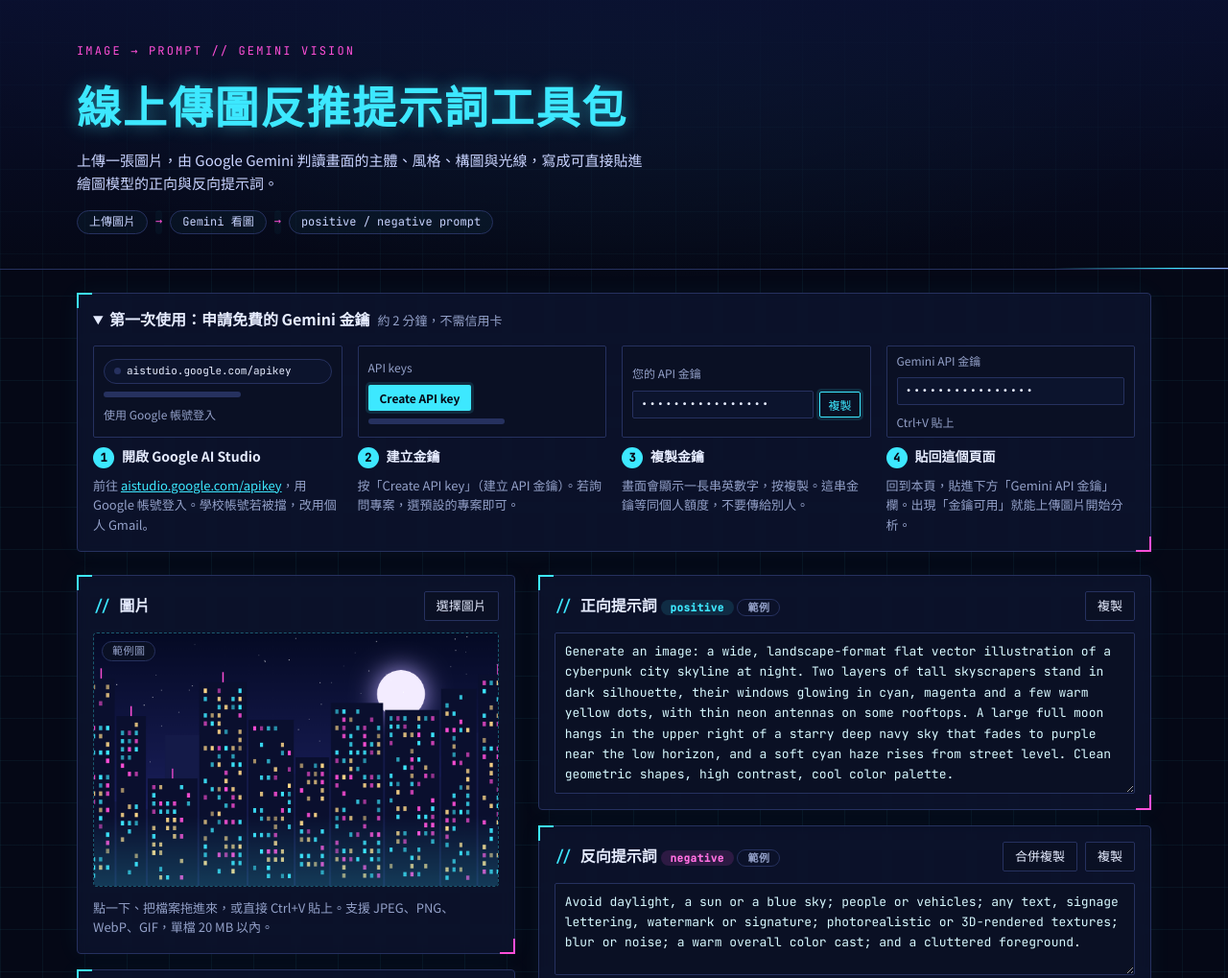
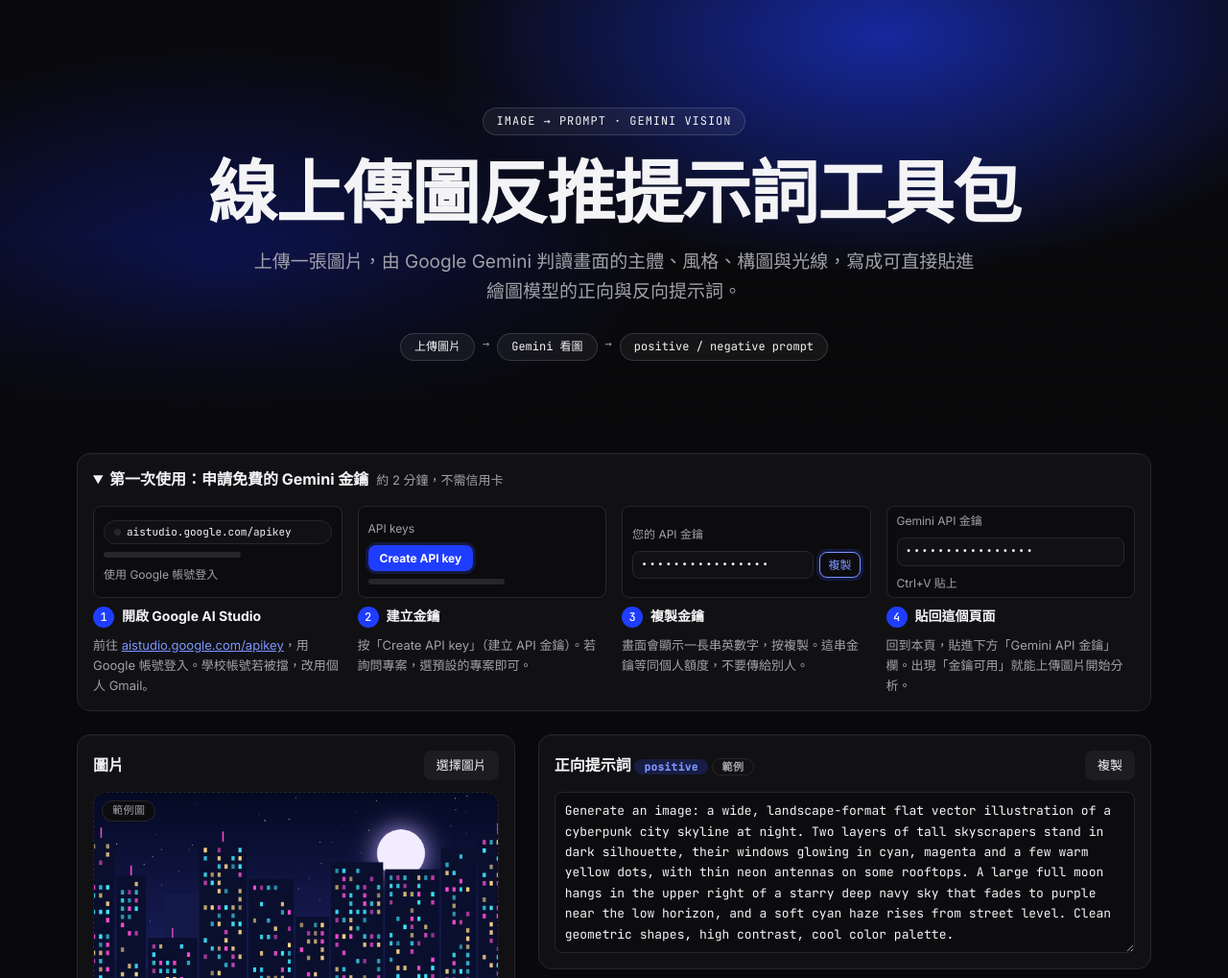
Before and after one commit to AFA7777/image-to-prompt, a plain HTML site: page index.html in a window 1280 px wide. Shown: the top 1019 px of the page at 96% size. Drawn offline with Linux system fonts and the light colour scheme.

Commit message:
Restyle page after 21st.dev: near-black, blue glow hero, centered title
Co-Authored-By: Claude Fable 5.2 <noreply@anthropic.com>
Claude-Session: https://claude.ai/code/session_016rTgDwCNuis2jWayLAWXWx

```diff
--- a/index.html
+++ b/index.html
@@ -4,34 +4,36 @@
 <meta charset="utf-8">
 <meta name="viewport" content="width=device-width,initial-scale=1">
 <title>線上傳圖反推提示詞工具包</title>
-<link rel="stylesheet" href="https://fonts.googleapis.com/css2?family=Noto+Sans+TC:wght@400;500;700;900&family=JetBrains+Mono:wght@400;500&display=swap">
+<link rel="stylesheet" href="https://fonts.googleapis.com/css2?family=Inter:wght@400;500;600;700&family=Noto+Sans+TC:wght@400;500;700;900&family=JetBrains+Mono:wght@400;500&display=swap">
 <style>
 /* Layout: 深藍霓虹標題帶 + 淺色工作區；左欄放圖片與設定，右欄放正向／反向提示詞與畫面解析，窄螢幕疊成單欄 */
 :root {
-  /* 單一深色主題：數位未來風，深藍底、青色與洋紅霓虹、等寬字標籤、HUD 角框 */
-  --bg: #050816;
-  --surface: rgba(14, 21, 48, .78);
-  --field: #0a1024;
-  --ink: #e6ecff;
-  --ink-2: #93a0c8;
-  --border: #26315f;
-  --accent: #3de8ff;
-  --accent-soft: rgba(61, 232, 255, .12);
-  --neg: #ff6fe0;
-  --neg-soft: rgba(255, 79, 216, .14);
+  /* 單一深色主題：近黑中性底、電光藍主色、置中大標題、圓角細框卡片 */
+  --bg: #09090b;
+  --surface: #111114;
+  --field: #0c0c0f;
+  --raised: #1c1c21;
+  --ink: #f4f4f6;
+  --ink-2: #a1a1aa;
+  --border: #27272b;
+  --accent: #7d95ff;
+  --accent-soft: rgba(47, 78, 255, .2);
+  --neg: #f58cc4;
+  --neg-soft: rgba(244, 114, 182, .14);
   --danger: #ff8a80;
-  --hero-bg: #0a1030;
-  --hero-ink: #c9d4ff;
-  --neon-cyan: #3de8ff;
-  --neon-magenta: #ff4fd8;
-  --grid-line: rgba(61, 232, 255, .05);
-  --btn-bg: #3de8ff;
-  --btn-fg: #050816;
-  --shadow: 0 0 24px rgba(61, 232, 255, .05);
-  --font-sans: "Noto Sans TC", "PingFang TC", "Microsoft JhengHei", system-ui, sans-serif;
+  --hero-bg: #09090b;
+  --hero-ink: #a1a1aa;
+  --neon-cyan: #f4f4f6;
+  --neon-magenta: #52525b;
+  --glow-1: rgba(31, 61, 255, .6);
+  --glow-2: rgba(18, 36, 190, .4);
+  --btn-bg: #1f3dff;
+  --btn-fg: #ffffff;
+  --shadow: 0 1px 0 rgba(255, 255, 255, .03) inset;
+  --font-sans: "Inter", "Noto Sans TC", "PingFang TC", "Microsoft JhengHei", system-ui, sans-serif;
   --font-mono: "JetBrains Mono", ui-monospace, "SFMono-Regular", Menlo, Consolas, monospace;
-  --r-ctl: 2px;
-  --r-card: 4px;
+  --r-ctl: 8px;
+  --r-card: 14px;
   color-scheme: dark;
 }
 
@@ -111,48 +113,39 @@ dl.notes dd { margin: 0; }
 .mock .line { height: 6px; border-radius: 3px; background: var(--border); width: 60%; }
 .mock .cap { color: var(--ink-2); }
 
-/* ---------- 數位未來風 ---------- */
-body {
-  background-color: var(--bg);
-  background-image:
-    radial-gradient(ellipse 80% 420px at 50% 0, rgba(61, 232, 255, .14), transparent 70%),
-    linear-gradient(var(--grid-line) 1px, transparent 1px),
-    linear-gradient(90deg, var(--grid-line) 1px, transparent 1px);
-  background-size: auto, 44px 44px, 44px 44px;
-  background-repeat: no-repeat, repeat, repeat;
-}
-.hero { position: relative; overflow: hidden; background: linear-gradient(180deg, rgba(10, 16, 48, .92), rgba(5, 8, 22, .35)); border-bottom: 1px solid var(--border); padding-block: 44px 36px; }
-.hero::after { content: ""; position: absolute; left: 0; bottom: 0; height: 1px; width: 30%; background: linear-gradient(90deg, transparent, var(--neon-cyan), var(--neon-magenta), transparent); animation: sweep 7s linear infinite; }
-@keyframes sweep { from { transform: translateX(-100%); } to { transform: translateX(440%); } }
-.hero h1 { font-size: clamp(28px, 5.4vw, 46px); }
-.hero p.eyebrow { margin: 0 0 10px; font-family: var(--font-mono); font-size: 12px; letter-spacing: .18em; color: var(--neon-magenta); }
-.flow li { border-color: var(--border); background: rgba(61, 232, 255, .04); }
-.panel, .guide { position: relative; -webkit-backdrop-filter: blur(6px); backdrop-filter: blur(6px); }
-.panel::before, .guide::before, .panel::after, .guide::after { content: ""; position: absolute; width: 14px; height: 14px; pointer-events: none; }
-.panel::before, .guide::before { top: -1px; left: -1px; border-top: 2px solid var(--neon-cyan); border-left: 2px solid var(--neon-cyan); }
-.panel::after, .guide::after { right: -1px; bottom: -1px; border-right: 2px solid var(--neon-magenta); border-bottom: 2px solid var(--neon-magenta); }
-h2::before { content: "//"; margin-right: 8px; font-family: var(--font-mono); font-weight: 500; color: var(--accent); }
+/* ---------- 數位未來風：近黑底、藍色流光、置中大標 ---------- */
+.hero { position: relative; overflow: hidden; text-align: center; border-bottom: 0; padding-block: clamp(56px, 10vw, 112px) clamp(40px, 6vw, 72px);
+  background:
+    linear-gradient(to bottom, transparent 55%, var(--bg)),
+    radial-gradient(60% 90% at 72% 8%, var(--glow-1), transparent 62%),
+    radial-gradient(55% 80% at 18% 62%, var(--glow-2), transparent 66%),
+    var(--bg); }
+.hero h1 { font-size: clamp(34px, 7.2vw, 72px); line-height: 1.1; letter-spacing: -.02em; color: var(--ink); text-shadow: none; }
+.hero p { margin: 18px auto 0; font-size: clamp(15px, 2vw, 19px); color: var(--hero-ink); }
+.hero p.eyebrow { display: inline-block; margin: 0 0 20px; padding: 4px 14px; border: 1px solid rgba(255, 255, 255, .14); border-radius: 999px; background: rgba(255, 255, 255, .05); font-family: var(--font-mono); font-size: 12px; letter-spacing: .08em; color: var(--ink); }
+.flow { justify-content: center; margin-top: 28px; }
+.flow li { border-color: rgba(255, 255, 255, .14); background: rgba(255, 255, 255, .05); color: var(--ink); padding: 4px 14px; }
+.flow li.arrow { background: none; color: var(--ink-2); }
 select, textarea, input[type="password"], input[type="text"] { background: var(--field); }
-select:focus, textarea:focus, input:focus { border-color: var(--accent); box-shadow: 0 0 0 3px var(--accent-soft); }
-textarea.out { background: var(--field); color: #d7f9ff; }
-.drop { background: rgba(10, 16, 36, .6); border-color: rgba(61, 232, 255, .35); }
-.drop:hover, .drop.over { box-shadow: inset 0 0 28px rgba(61, 232, 255, .12); }
+select:focus, textarea:focus, input:focus { border-color: var(--btn-bg); box-shadow: 0 0 0 3px var(--accent-soft); }
+textarea.out { background: var(--field); }
+.drop { background: var(--field); }
+.drop:hover, .drop.over { border-color: var(--btn-bg); }
 .drop .tag.demo, .mock { background: var(--field); }
 .tag.demo { background: transparent; }
-button { background: var(--field); }
-button:hover:not(:disabled) { border-color: var(--accent); color: var(--accent); filter: none; }
-button.primary { letter-spacing: .1em; box-shadow: 0 0 18px rgba(61, 232, 255, .35); }
-button.primary:hover:not(:disabled) { color: var(--btn-fg); box-shadow: 0 0 28px rgba(61, 232, 255, .6); }
-.status { font-family: var(--font-mono); font-size: 12px; }
-dl.notes dt { font-family: var(--font-mono); color: var(--accent); }
-@media (prefers-reduced-motion: reduce) { * { transition: none !important; } .hero::after { animation: none; width: 100%; } }
+button { background: var(--raised); border-color: transparent; }
+button:hover:not(:disabled) { filter: brightness(1.25); }
+button.primary { background: var(--btn-bg); border-color: var(--btn-bg); border-radius: 10px; box-shadow: 0 1px 0 rgba(255, 255, 255, .25) inset, 0 8px 28px rgba(31, 61, 255, .35); }
+button.primary:hover:not(:disabled) { filter: brightness(1.15); }
+.steps h3::before { font-weight: 500; }
+@media (prefers-reduced-motion: reduce) { * { transition: none !important; } }
 </style>
 </head>
 <body>
 
 <header class="hero gutter">
   <div class="inner">
-    <p class="eyebrow">IMAGE → PROMPT // GEMINI VISION</p>
+    <p class="eyebrow">IMAGE → PROMPT · GEMINI VISION</p>
     <h1>線上傳圖反推提示詞工具包</h1>
     <p>上傳一張圖片，由 Google Gemini 判讀畫面的主體、風格、構圖與光線，寫成可直接貼進繪圖模型的正向與反向提示詞。</p>
     <ol class="flow" aria-label="流程">
```
